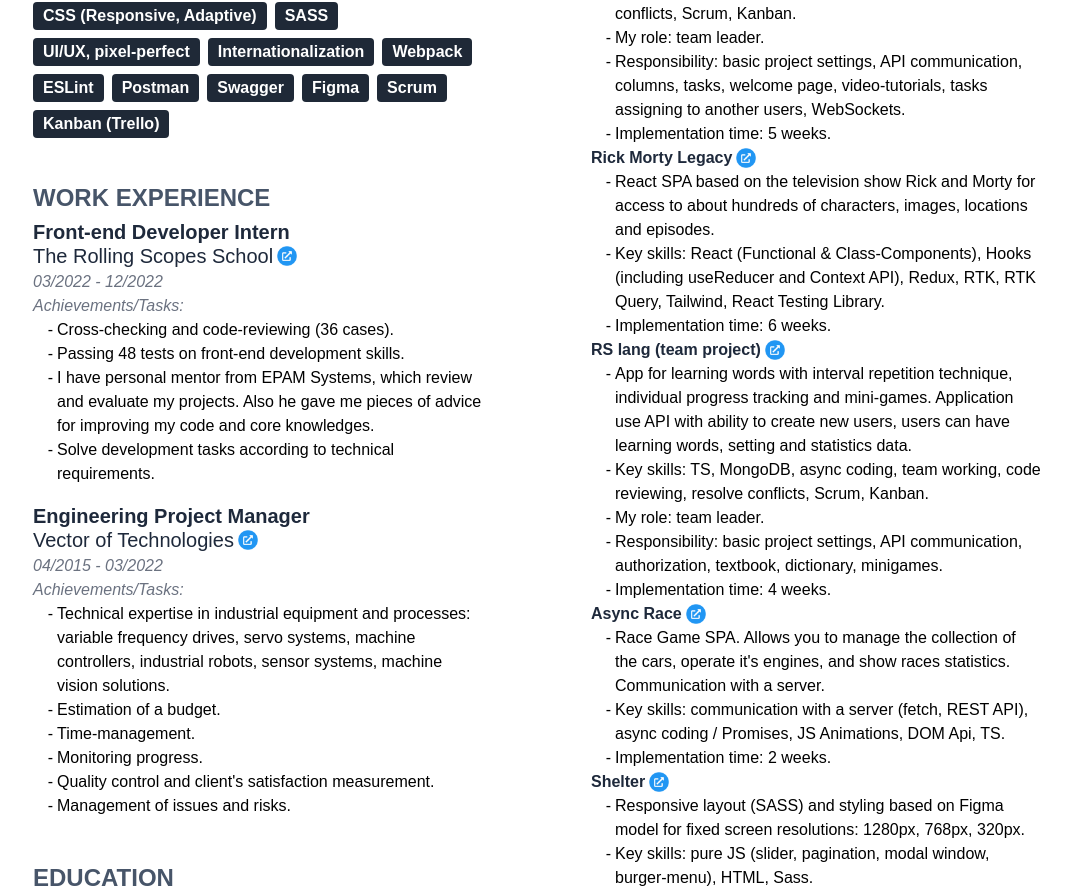
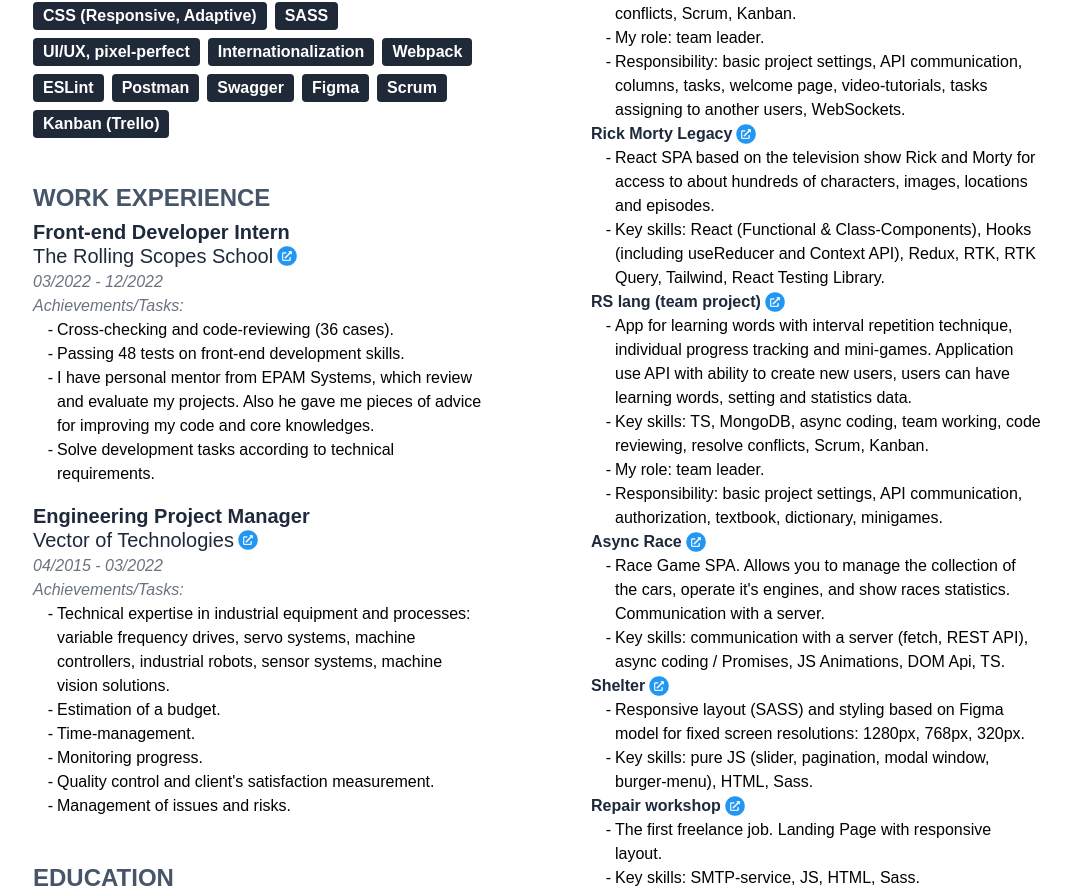
Before and after one commit to Vonubat/resume, a React (Create React App) app: page / in a window 1280 px wide. Shown: the part 611-1504 px from the top of the page, without its empty margins (103-1174 px from the left). Built offline with nearby package versions, Linux system fonts and the light colour scheme; what tw-elements would draw is missing.

Commit message:
fix: project info

```diff
--- a/src/constants/index.ts
+++ b/src/constants/index.ts
@@ -107,7 +107,6 @@ export const PROJECTS = {
       'Key skills: React, Redux Toolkit, Material UI, WebSockets, Drag-n-Drop, Internationalization, Routing, MongoDB, async coding, team working, code reviewing, resolve conflicts, Scrum, Kanban.',
       'My role: team leader.',
       'Responsibility: basic project settings, API communication, columns, tasks, welcome page, video-tutorials, tasks assigning to another users, WebSockets.',
-      'Implementation time: 5 weeks.',
     ],
   },
   rickAndMorty: {
@@ -116,7 +115,6 @@ export const PROJECTS = {
     features: [
       'React SPA based on the television show Rick and Morty for access to about hundreds of characters, images, locations and episodes.',
       'Key skills: React (Functional & Class-Components), Hooks (including useReducer and Context API), Redux, RTK, RTK Query, Tailwind, React Testing Library.',
-      'Implementation time: 6 weeks.',
     ],
   },
   rsLang: {
@@ -127,7 +125,6 @@ export const PROJECTS = {
       'Key skills: TS, MongoDB, async coding, team working, code reviewing, resolve conflicts, Scrum, Kanban.',
       'My role: team leader.',
       'Responsibility: basic project settings, API communication, authorization, textbook, dictionary, minigames.',
-      'Implementation time: 4 weeks.',
     ],
   },
   asyncRace: {
@@ -136,7 +133,6 @@ export const PROJECTS = {
     features: [
       `Race Game SPA. Allows you to manage the collection of the cars, operate it's engines, and show races statistics. Communication with a server.`,
       'Key skills: communication with a server (fetch, REST API), async coding / Promises, JS Animations, DOM Api, TS.',
-      'Implementation time: 2 weeks.',
     ],
   },
   shelter: {
@@ -145,7 +141,6 @@ export const PROJECTS = {
     features: [
       'Responsive layout (SASS) and styling based on Figma model for fixed screen resolutions: 1280px, 768px, 320px.',
       'Key skills: pure JS (slider, pagination, modal window, burger-menu), HTML, Sass.',
-      'Implementation time: 3 weeks.',
     ],
   },
   repairWorkshop: {
@@ -154,7 +149,6 @@ export const PROJECTS = {
     features: [
       'The first freelance job. Landing Page with responsive layout.',
       'Key skills: SMTP-service, JS, HTML, Sass.',
-      'Implementation time: 2 weeks.',
     ],
   },
 };
```
